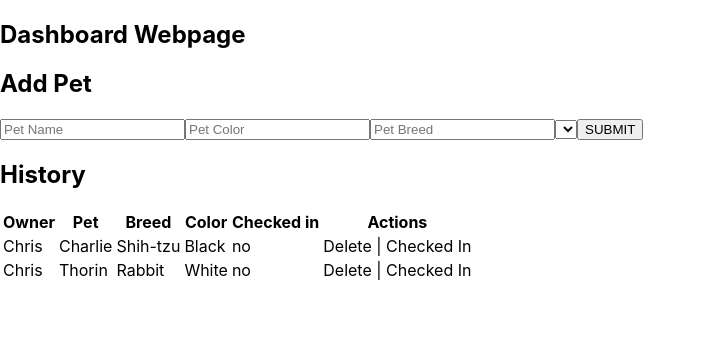
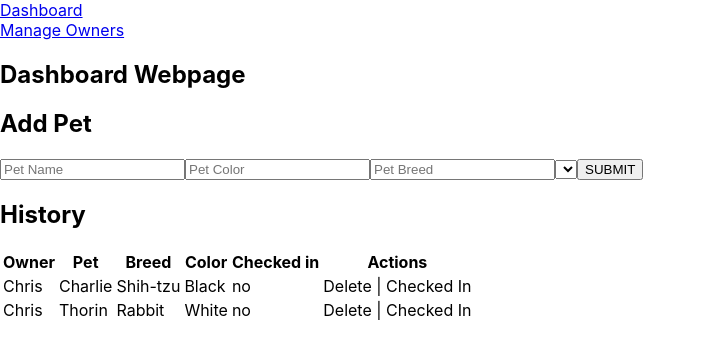
Before and after one commit to wiedemeierb/pet_hotel_client, a React (Create React App) app: page / in a window 1280 px wide. Shown: the top 358 px of the page, without its empty margins (0-706 px from the left). Built offline with nearby package versions, Linux system fonts and the light colour scheme.

Commit message:
Nav bar functionality set up with routes

```diff
--- a/src/components/App/App.js
+++ b/src/components/App/App.js
@@ -5,12 +5,14 @@
 import './App.css';
 import Dashboard from '../Dashboard/Dashboard';
 import ManageOwners from '../ManageOwners/ManageOwners';
+import Nav from '../Nav/Nav';
 
 class App extends Component {
   render() {
     return(
       <Router>
         <div>
+          <Nav />
           <Route path='/' exact component={Dashboard} />
           <Route path='/ManageOwners' exact component={ManageOwners} />
         </div>
--- /dev/null
+++ b/src/components/Nav/Nav.jsx
@@ -0,0 +1,14 @@
+import React from 'react';
+import { Link } from 'react-router-dom';
+import  { connect } from 'react-redux';
+// import './Nav.css';
+
+const Nav = (props) => (
+    <div>
+        <Link to="/">Dashboard</Link>
+        <br />
+        <Link to="/ManageOwners">Manage Owners</Link>
+    </div>
+)
+
+export default connect()(Nav);
```
